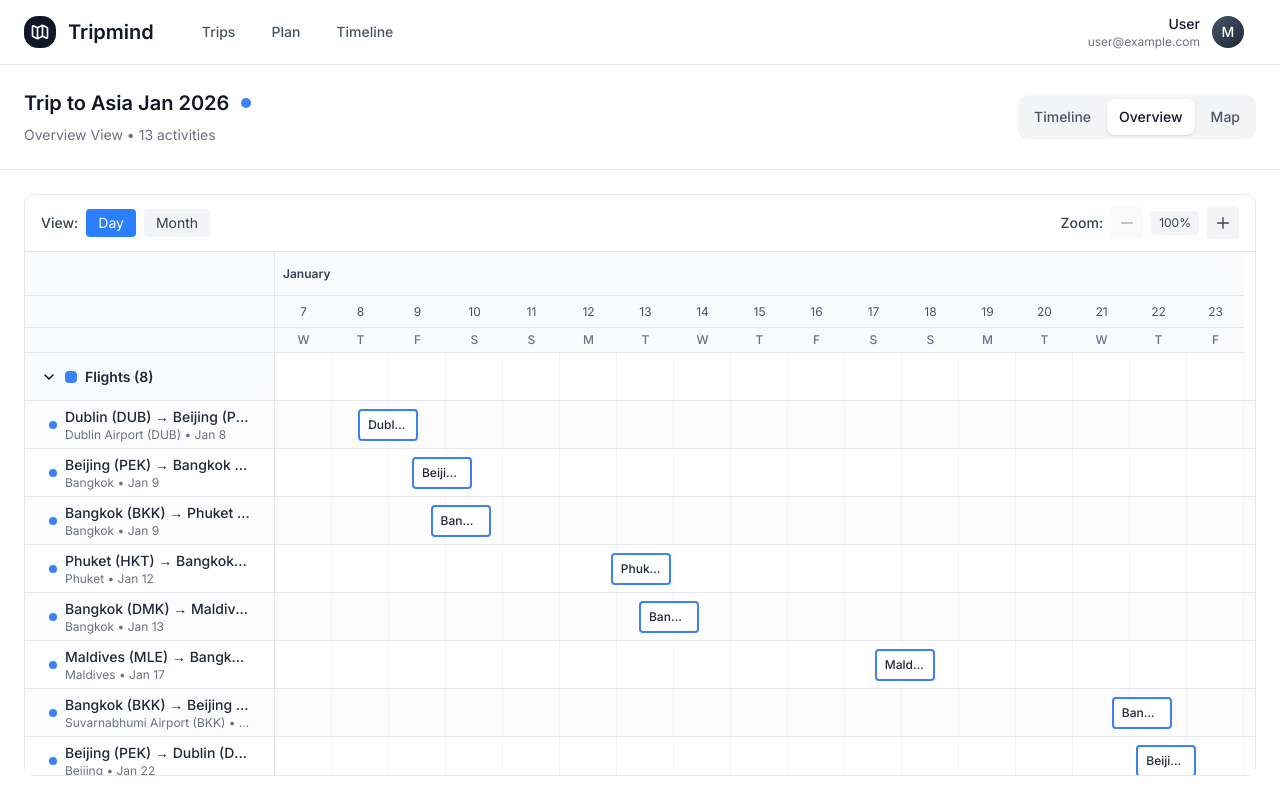
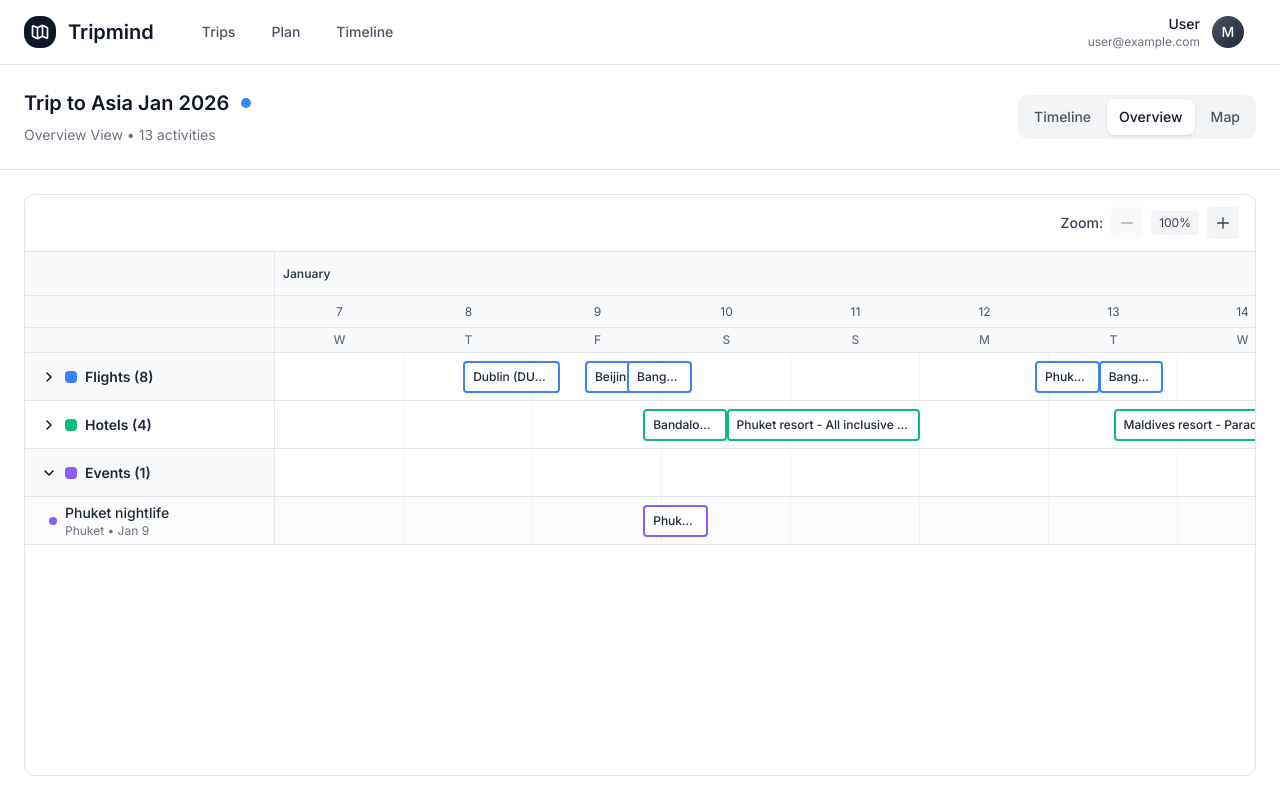
Before and after one commit to marlonbernardes/tripmind, a Next.js app in the folder frontend/: page /trip/1/overview in a window 1280 px wide. Built offline with nearby package versions, Linux system fonts and the light colour scheme.

Commit message:
refactor(GanttChart): simplify GanttBar and remove unused Gantt drag functionality; update zoom capability in status docs

```diff
--- a/frontend/src/components/features/CustomGanttChart/GanttBar.tsx
+++ b/frontend/src/components/features/CustomGanttChart/GanttBar.tsx
@@ -1,103 +1,28 @@
 import { cn } from '@/lib/utils'
 import { ACTIVITY_COLORS } from './utils/viewModeConfig'
-import { useGanttDrag } from './hooks/useGanttDrag'
-import { useState, useCallback, useEffect } from 'react'
 import type { GanttBarProps } from './types'
 
 export function GanttBar({
   activity,
   x,
   width,
-  viewModeConfig,
-  ganttStart,
   isSelected,
-  onActivityUpdate,
   onHover,
   onClick
 }: GanttBarProps) {
-  const { isDragging, handleMouseDown, handleTouchStart } = useGanttDrag(
-    activity,
-    viewModeConfig,
-    ganttStart,
-    onActivityUpdate
-  )
-
-  const [resizing, setResizing] = useState<'start' | 'end' | null>(null)
-  const [resizeStartPos, setResizeStartPos] = useState<{ x: number; startDate: Date; endDate: Date } | null>(null)
-
-  const handleResizeStart = useCallback((e: React.MouseEvent, edge: 'start' | 'end') => {
-    e.preventDefault()
-    e.stopPropagation()
-    setResizing(edge)
-    setResizeStartPos({
-      x: e.clientX,
-      startDate: new Date(activity.start),
-      endDate: new Date(activity.end || activity.start)
-    })
-  }, [activity.start, activity.end])
-
-  const handleResizeMove = useCallback((e: MouseEvent) => {
-    if (!resizing || !resizeStartPos || !onActivityUpdate) return
-
-    const deltaX = e.clientX - resizeStartPos.x
-    const deltaCols = deltaX / viewModeConfig.columnWidth
-    const deltaMs = deltaCols * viewModeConfig.step
-    const snappedDelta = Math.round(deltaMs / viewModeConfig.snapInterval) * viewModeConfig.snapInterval
-
-    if (resizing === 'start') {
-      const newStart = new Date(resizeStartPos.startDate.getTime() + snappedDelta)
-      // Don't allow start to go beyond end, keep end fixed
-      if (newStart < resizeStartPos.endDate) {
-        onActivityUpdate(activity.id, {
-          start: newStart.toISOString(),
-          end: resizeStartPos.endDate.toISOString() // Keep original end date fixed
-        })
-      }
-    } else {
-      const newEnd = new Date(resizeStartPos.endDate.getTime() + snappedDelta)
-      // Don't allow end to go before start, keep start fixed
-      if (newEnd > resizeStartPos.startDate) {
-        onActivityUpdate(activity.id, {
-          start: resizeStartPos.startDate.toISOString(), // Keep original start date fixed
-          end: newEnd.toISOString()
-        })
-      }
-    }
-  }, [resizing, resizeStartPos, activity.id, viewModeConfig, onActivityUpdate])
-
-  const handleResizeEnd = useCallback(() => {
-    setResizing(null)
-    setResizeStartPos(null)
-  }, [])
-
-  useEffect(() => {
-    if (resizing) {
-      window.addEventListener('mousemove', handleResizeMove)
-      window.addEventListener('mouseup', handleResizeEnd)
-      return () => {
-        window.removeEventListener('mousemove', handleResizeMove)
-        window.removeEventListener('mouseup', handleResizeEnd)
-      }
-    }
-  }, [resizing, handleResizeMove, handleResizeEnd])
-
   return (
     <div
       data-activity-bar
       className={cn(
-        "absolute top-2 h-8 rounded px-2 flex items-center cursor-move transition-opacity select-none group border-2 bg-white dark:bg-gray-900",
-        isDragging && "opacity-70 shadow-lg z-10",
-        resizing && "opacity-70 shadow-lg z-10",
+        "absolute top-2 h-8 rounded px-2 flex items-center cursor-pointer transition-opacity select-none group border-2 bg-white dark:bg-gray-900",
         isSelected && "ring-2 ring-blue-500 ring-offset-1"
       )}
       style={{
         left: x,
-        width: Math.max(width, 60),
+        width: Math.max(width, 24),
         borderColor: ACTIVITY_COLORS[activity.type] || '#6B7280',
-        minWidth: '60px'
+        minWidth: '24px'
       }}
-      onMouseDown={handleMouseDown}
-      onTouchStart={handleTouchStart}
       onMouseEnter={() => onHover?.(activity)}
       onMouseLeave={() => onHover?.(null)}
       onClick={(e) => {
@@ -105,23 +30,9 @@ export function GanttBar({
         onClick?.(activity)
       }}
     >
-      {/* Left resize handle */}
-      <div
-        className="absolute left-0 top-0 bottom-0 w-2 cursor-ew-resize hover:bg-gray-100 dark:hover:bg-gray-800 opacity-0 group-hover:opacity-100 transition-opacity"
-        onMouseDown={(e) => handleResizeStart(e, 'start')}
-        onClick={(e) => e.stopPropagation()}
-      />
-
       <span className="text-xs font-medium truncate pointer-events-none text-gray-800 dark:text-gray-200">
         {activity.title}
       </span>
-
-      {/* Right resize handle */}
-      <div
-        className="absolute right-0 top-0 bottom-0 w-2 cursor-ew-resize hover:bg-gray-100 dark:hover:bg-gray-800 opacity-0 group-hover:opacity-100 transition-opacity"
-        onMouseDown={(e) => handleResizeStart(e, 'end')}
-        onClick={(e) => e.stopPropagation()}
-      />
     </div>
   )
 }
--- a/frontend/src/components/features/CustomGanttChart/GanttRow.tsx
+++ b/frontend/src/components/features/CustomGanttChart/GanttRow.tsx
@@ -44,10 +44,7 @@ export function GanttRow({
         activity={activity}
         x={x}
         width={width}
-        viewModeConfig={viewModeConfig}
-        ganttStart={ganttStart}
         isSelected={isSelected}
-        onActivityUpdate={onActivityUpdate}
         onHover={onActivityHover}
         onClick={onActivityClick}
       />
--- a/frontend/src/components/features/CustomGanttChart/hooks/useGanttDrag.ts
+++ /dev/null
@@ -1,124 +0,0 @@
-import { useState, useCallback, useEffect } from 'react'
-import type { SimpleActivity } from '@/types/simple'
-import type { ViewModeConfig } from '../types'
-
-export function useGanttDrag(
-  activity: SimpleActivity,
-  viewModeConfig: ViewModeConfig,
-  ganttStart: Date,
-  onUpdate?: (activityId: string, newDates: { start: string; end?: string }) => void
-) {
-  const [isDragging, setIsDragging] = useState(false)
-  const [dragStart, setDragStart] = useState<{ x: number; date: Date } | null>(null)
-
-  const handleMouseDown = useCallback((e: React.MouseEvent) => {
-    e.preventDefault()
-    e.stopPropagation()
-    setIsDragging(true)
-    setDragStart({
-      x: e.clientX,
-      date: new Date(activity.start)
-    })
-  }, [activity.start])
-
-  const handleTouchStart = useCallback((e: React.TouchEvent) => {
-    e.preventDefault()
-    e.stopPropagation()
-    setIsDragging(true)
-    setDragStart({
-      x: e.touches[0].clientX,
-      date: new Date(activity.start)
-    })
-  }, [activity.start])
-
-  const handleMouseMove = useCallback((e: MouseEvent) => {
-    if (!isDragging || !dragStart || !onUpdate) return
-
-    // Calculate delta in pixels
-    const deltaX = e.clientX - dragStart.x
-
-    // Convert to time delta
-    const deltaCols = deltaX / viewModeConfig.columnWidth
-    const deltaMs = deltaCols * viewModeConfig.step
-
-    // Snap to grid
-    const snappedDelta = Math.round(deltaMs / viewModeConfig.snapInterval) * viewModeConfig.snapInterval
-
-    // Calculate new dates - preserve the original start date from dragStart
-    const newStart = new Date(dragStart.date.getTime() + snappedDelta)
-
-    // Calculate duration based on original activity dates
-    const originalStart = new Date(activity.start).getTime()
-    const originalEnd = activity.end ? new Date(activity.end).getTime() : originalStart + 3600000
-    const duration = originalEnd - originalStart
-
-    const newEnd = new Date(newStart.getTime() + duration)
-
-    // Update activity
-    onUpdate(activity.id, {
-      start: newStart.toISOString(),
-      end: newEnd.toISOString()
-    })
-  }, [isDragging, dragStart, activity, viewModeConfig, onUpdate])
-
-  const handleTouchMove = useCallback((e: TouchEvent) => {
-    if (!isDragging || !dragStart || !onUpdate) return
-
-    // Calculate delta in pixels
-    const deltaX = e.touches[0].clientX - dragStart.x
-
-    // Convert to time delta
-    const deltaCols = deltaX / viewModeConfig.columnWidth
-    const deltaMs = deltaCols * viewModeConfig.step
-
-    // Snap to grid
-    const snappedDelta = Math.round(deltaMs / viewModeConfig.snapInterval) * viewModeConfig.snapInterval
-
-    // Calculate new dates - preserve the original start date from dragStart
-    const newStart = new Date(dragStart.date.getTime() + snappedDelta)
-
-    // Calculate duration based on original activity dates
-    const originalStart = new Date(activity.start).getTime()
-    const originalEnd = activity.end ? new Date(activity.end).getTime() : originalStart + 3600000
-    const duration = originalEnd - originalStart
-
-    const newEnd = new Date(newStart.getTime() + duration)
-
-    // Update activity
-    onUpdate(activity.id, {
-      start: newStart.toISOString(),
-      end: newEnd.toISOString()
-    })
-  }, [isDragging, dragStart, activity, viewModeConfig, onUpdate])
-
-  const handleMouseUp = useCallback(() => {
-    setIsDragging(false)
-    setDragStart(null)
-  }, [])
-
-  const handleTouchEnd = useCallback(() => {
-    setIsDragging(false)
-    setDragStart(null)
-  }, [])
-
-  useEffect(() => {
-    if (isDragging) {
-      window.addEventListener('mousemove', handleMouseMove)
-      window.addEventListener('mouseup', handleMouseUp)
-      window.addEventListener('touchmove', handleTouchMove)
-      window.addEventListener('touchend', handleTouchEnd)
-      return () => {
-        window.removeEventListener('mousemove', handleMouseMove)
-        window.removeEventListener('mouseup', handleMouseUp)
-        window.removeEventListener('touchmove', handleTouchMove)
-        window.removeEventListener('touchend', handleTouchEnd)
-      }
-    }
-  }, [isDragging, handleMouseMove, handleMouseUp, handleTouchMove, handleTouchEnd])
-
-  return {
-    isDragging,
-    handleMouseDown,
-    handleTouchStart
-  }
-}
--- a/frontend/src/components/features/CustomGanttChart/index.tsx
+++ b/frontend/src/components/features/CustomGanttChart/index.tsx
@@ -17,12 +17,12 @@ export function CustomGanttChart({
   onActivityUpdate,
   leftPanelWidth = 250
 }: CustomGanttChartProps) {
-  const [viewMode, setViewMode] = useState<ViewModeName>('Day')
+  const [viewMode] = useState<ViewModeName>('Day')
   const [expandedCategories, setExpandedCategories] = useState<Set<string>>(
-    new Set(['flight', 'hotel', 'event', 'transport', 'note', 'task'])
+    new Set(['event', 'transport', 'note', 'task']) // flight and hotel collapsed by default
   )
   const [containerWidth, setContainerWidth] = useState(0)
-  const [columnWidthMultiplier, setColumnWidthMultiplier] = useState(1)
+  const [columnWidthMultiplier, setColumnWidthMultiplier] = useState(1) // 100% zoom (base width is already scaled 2.25x)
   const [activeActivity, setActiveActivity] = useState<SimpleActivity | null>(null)
   const [activeEventLocked, setActiveEventLocked] = useState(false)
   const containerRef = useRef<HTMLDivElement>(null)
@@ -56,8 +56,8 @@ export function CustomGanttChart({
       return baseViewModeConfig
     }
 
-    // Calculate base width to fit all columns in the container at 100% zoom
-    const baseWidth = Math.floor(containerWidth / columns.length)
+    // Calculate base width - scaled 2.25x from the original fit-to-container calculation
+    const baseWidth = Math.floor((containerWidth / columns.length) * 2.25)
 
     // Apply zoom multiplier
     const adjustedWidth = Math.round(baseWidth * columnWidthMultiplier)
@@ -177,26 +177,8 @@ export function CustomGanttChart({
       ref={containerRef}
       className="flex flex-col bg-white dark:bg-gray-900 rounded-lg border border-gray-200 dark:border-gray-700 w-full md:h-full"
     >
-      {/* View Mode Selector and Zoom Controls */}
-      <div className="flex items-center justify-between px-4 py-3 border-b border-gray-200 dark:border-gray-700 flex-shrink-0">
-        <div className="flex items-center gap-2">
-          <span className="text-sm font-medium text-gray-700 dark:text-gray-300">View:</span>
-          {(['Day', 'Month'] as ViewModeName[]).map((mode) => (
-            <button
-              key={mode}
-              onClick={() => setViewMode(mode)}
-              className={`px-3 py-1 text-sm rounded transition-colors ${
-                viewMode === mode
-                  ? 'bg-blue-500 text-white'
-                  : 'bg-gray-100 dark:bg-gray-800 text-gray-700 dark:text-gray-300 hover:bg-gray-200 dark:hover:bg-gray-700'
-              }`}
-            >
-              {mode}
-            </button>
-          ))}
-        </div>
-
-        {/* Zoom Controls */}
+      {/* Zoom Controls */}
+      <div className="flex items-center justify-end px-4 py-3 border-b border-gray-200 dark:border-gray-700 flex-shrink-0">
         <div className="flex items-center gap-2">
           <span className="text-sm font-medium text-gray-700 dark:text-gray-300">Zoom:</span>
           <button
--- a/frontend/src/components/features/CustomGanttChart/types.ts
+++ b/frontend/src/components/features/CustomGanttChart/types.ts
@@ -76,10 +76,7 @@ export interface GanttBarProps {
   activity: SimpleActivity
   x: number
   width: number
-  viewModeConfig: ViewModeConfig
-  ganttStart: Date
   isSelected: boolean
-  onActivityUpdate?: (activityId: string, newDates: { start: string; end?: string }) => void
   onHover?: (activity: SimpleActivity | null) => void
   onClick?: (activity: SimpleActivity) => void
 }
```
Also changed, not shown: 1 other file (tests, documents, lock files or other folders).
